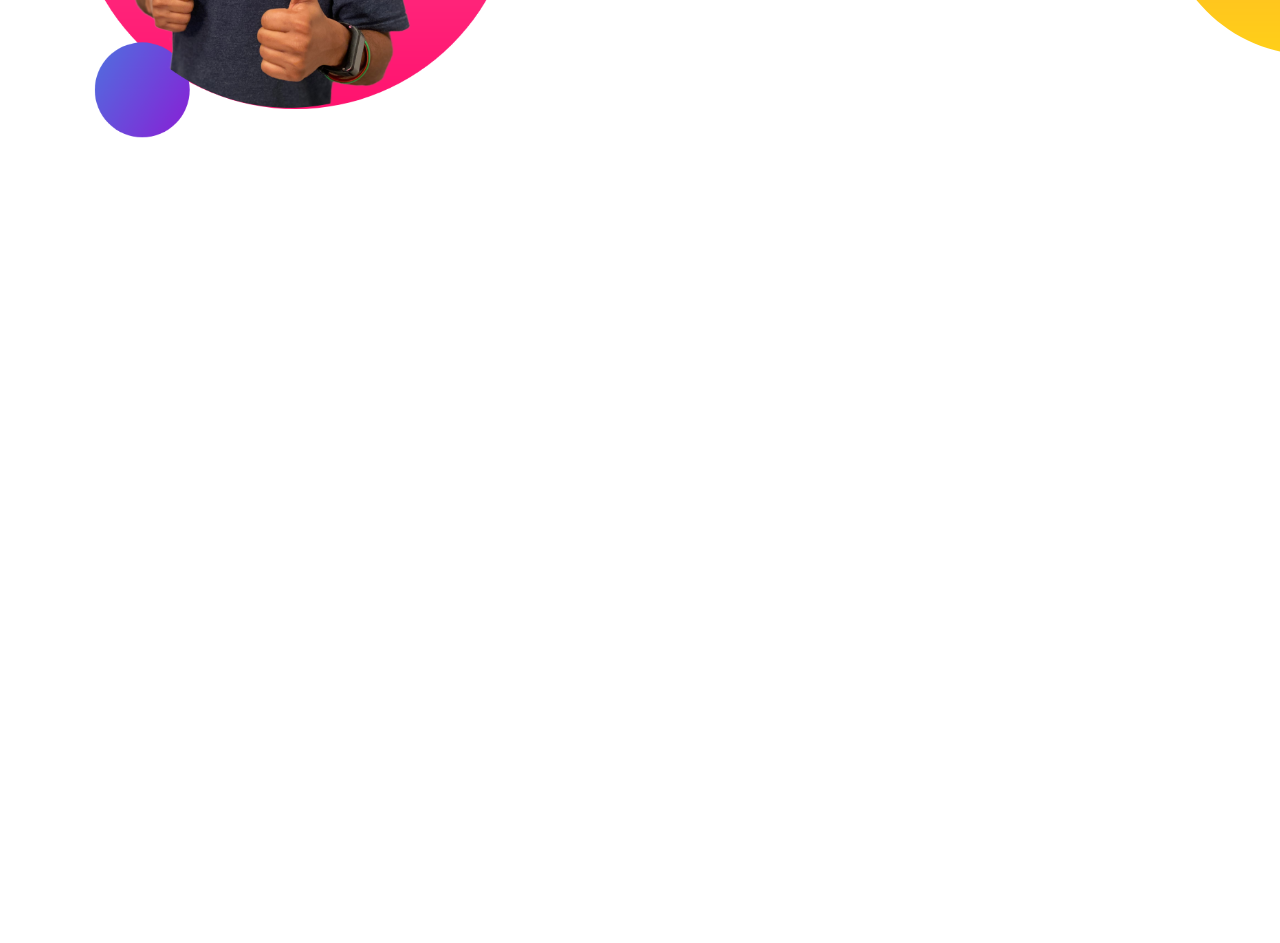
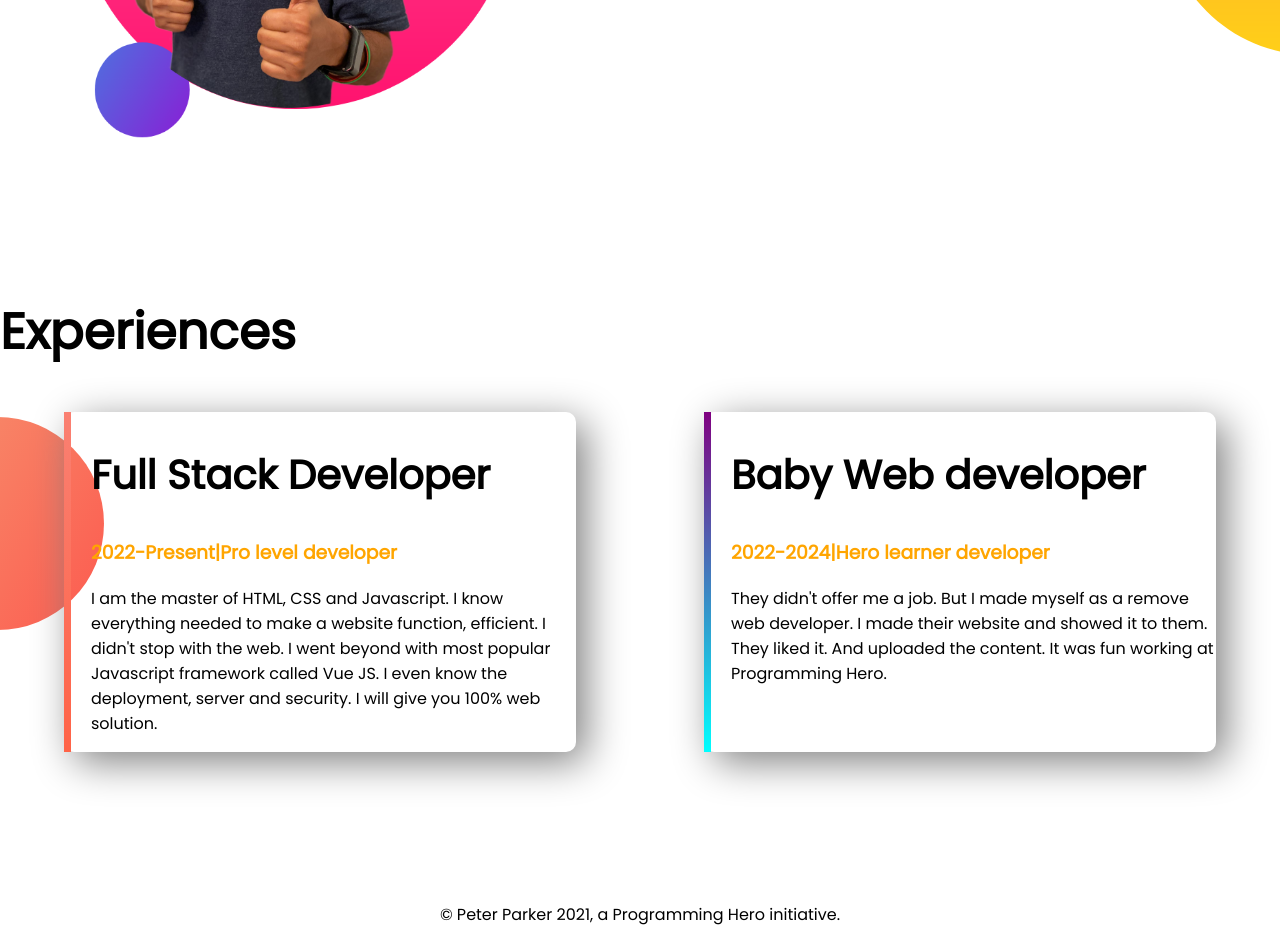
Before and after one commit to Arman-Kabir/developer-portfolio, a plain HTML site: page index.html in a window 1280 px wide. Shown: the part 979-1922 px from the top of the page. Before the commit the page ends 1274 px from the top, so only its background shows below. Drawn offline with Linux system fonts and the light colour scheme.

Commit message:
footer and experience added

```diff
--- a/index.html
+++ b/index.html
@@ -14,7 +14,7 @@
     <link rel="stylesheet" href="style.css" />
   </head>
   <body>
-    <section class="top-banner">
+    <section class="top-banner flexible-container">
       <div class="half-width">
         <h1>Welcome To</h1>
         <h1><span class="orange-color">Arman Kabir</span> World</h1>
@@ -33,7 +33,7 @@
       </div>
     </section>
 
-    <section class="dream-big">
+    <section class="dream-big flexible-container">
       <div class="half-width">
         <img src="./images/jhankar2.png" alt="" />
       </div>
@@ -48,5 +48,34 @@
         <a class="link-button" href="#" target="_blank">Download Resume</a>
       </div>
     </section>
+    <section class="experience-area">
+      <h1>Experiences</h1>
+      <div class="flexible-container">
+        <div id="full-stack-experience" class="experience-item">
+          <h2>Full Stack Developer</h2>
+          <h3 class="orange-color">2022-Present|Pro level developer</h3>
+          <p>
+            I am the master of HTML, CSS and Javascript. I know everything
+            needed to make a website function, efficient. I didn't stop with the
+            web. I went beyond with most popular Javascript framework called Vue
+            JS. I even know the deployment, server and security. I will give you
+            100% web solution.
+          </p>
+        </div>
+        <div id="web-dev-experience" class="experience-item">
+          <h2>Baby Web developer</h2>
+          <h3 class="orange-color">2022-2024|Hero learner developer</h3>
+          <p>
+            They didn't offer me a job. But I made myself as a remove web
+            developer. I made their website and showed it to them. They liked
+            it. And uploaded the content. It was fun working at Programming
+            Hero.
+          </p>
+        </div>
+      </div>
+    </section>
+    <footer>
+      <p>© Peter Parker 2021, a Programming Hero initiative.</p>
+    </footer>
   </body>
 </html>
--- a/style.css
+++ b/style.css
@@ -5,10 +5,13 @@ body {
 h1 {
   font-size: 50px;
 }
+h2 {
+  font-size: 40px;
+}
 .orange-color {
   color: orange;
 }
-section {
+.flexible-container {
   display: flex;
   margin-bottom: 150px;
 }
@@ -37,3 +40,30 @@ section {
   background-repeat: no-repeat;
   background-position: right;
 }
+.experience-item {
+  width: 40%;
+  margin-left: 5%;
+  margin-right: 5%;
+  padding-left: 20px;
+  border-radius: 10px;
+  box-shadow: 10px 10px 40px gray;
+  /* border-left: 10px solid black; */
+}
+.experience-area {
+  background-image: url(./images/exp-bg.png);
+  background-repeat: no-repeat;
+  background-position: left;
+}
+#web-dev-experience {
+  border-left: 7px solid;
+  border-image: linear-gradient(purple, cyan);
+  border-image-slice: 1;
+}
+#full-stack-experience {
+  border-left: 7px solid;
+  border-image: linear-gradient(salmon, tomato);
+  border-image-slice: 1;
+}
+footer p {
+  text-align: center;
+}
```
Also changed, not shown: 4 other files.
